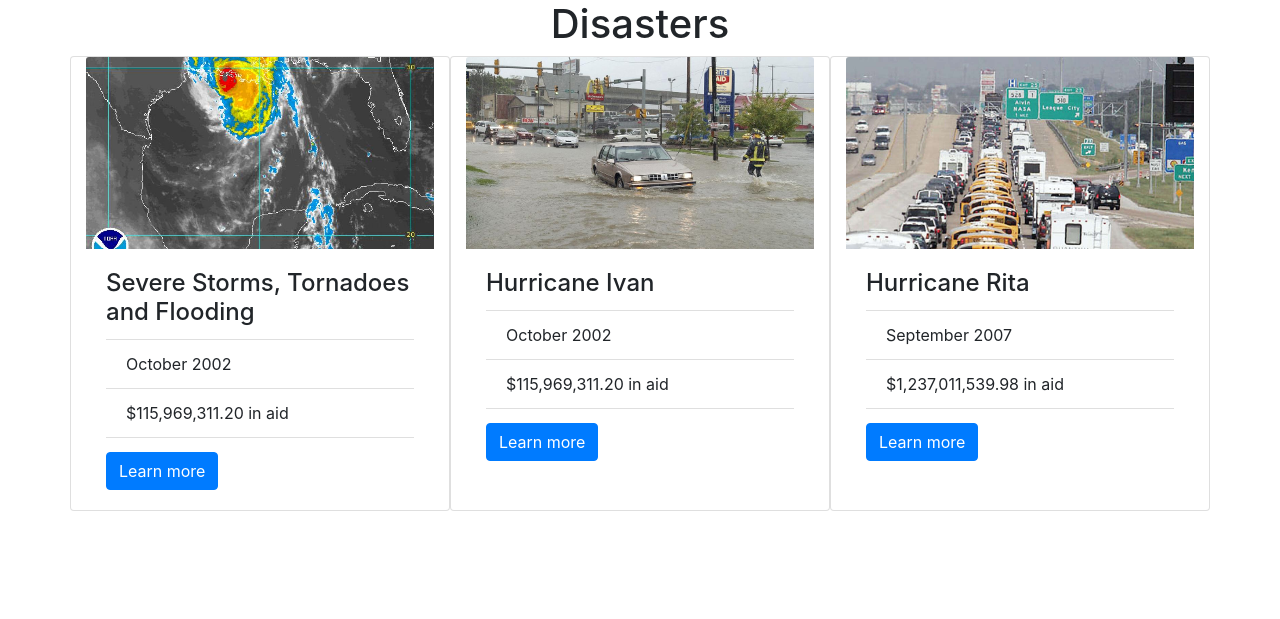
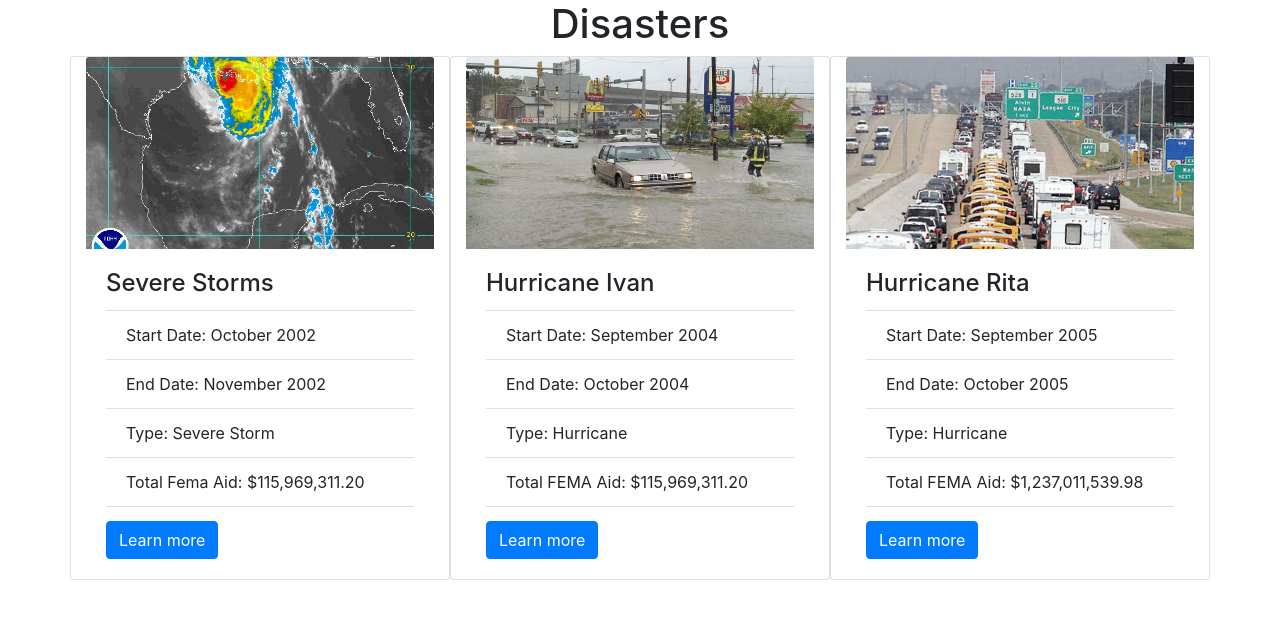
Before and after one commit to shreyanak/stormshelters, a Flask app: page /disasters in a window 1280 px wide. Shown: the part 56-675 px from the top of the page. Run offline with Flask 3, Linux system fonts and the light colour scheme.

Commit message:
edits to storm model page

```diff
--- a/templates/storm-model.html
+++ b/templates/storm-model.html
@@ -22,10 +22,12 @@
       <div class="col-sm-4 card">
         <img class="card-img-top" src="/static/img/storm1_1.jpg" alt="Houston October 2002 Rainstorms">
         <div class="card-body">
-        <h4 class="card-title">Severe Storms, Tornadoes and Flooding</h4>
+        <h4 class="card-title">Severe Storms</h4>
         <ul class="list-group list-group-flush">
-          <li class="list-group-item">October 2002</li>
-          <li class="list-group-item">$115,969,311.20 in aid</li>
+          <li class="list-group-item">Start Date: October 2002</li>
+          <li class="list-group-item">End Date: November 2002</li>
+          <li class="list-group-item">Type: Severe Storm</li>
+          <li class="list-group-item">Total Fema Aid: $115,969,311.20</li>
         </ul>
         <a href="{{url_for('storm1')}}" class="btn btn-primary">Learn more</a>
       </div>
@@ -36,8 +38,10 @@
         <div class="card-body">
         <h4 class="card-title">Hurricane Ivan</h4>
         <ul class="list-group list-group-flush">
-          <li class="list-group-item">October 2002</li>
-          <li class="list-group-item">$115,969,311.20 in aid</li>
+          <li class="list-group-item">Start Date: September 2004</li>
+          <li class="list-group-item">End Date: October 2004</li>
+          <li class="list-group-item">Type: Hurricane</li>
+          <li class="list-group-item">Total FEMA Aid: $115,969,311.20</li>
         </ul>
         <a href="{{url_for('storm2')}}" class="btn btn-primary">Learn more</a>
       </div>
@@ -48,8 +52,10 @@
         <div class="card-body">
         <h4 class="card-title">Hurricane Rita</h4>
         <ul class="list-group list-group-flush">
-          <li class="list-group-item">September 2007</li>
-          <li class="list-group-item">$1,237,011,539.98 in aid</li>
+          <li class="list-group-item">Start Date: September 2005</li>
+          <li class="list-group-item">End Date: October 2005</li>
+          <li class="list-group-item">Type: Hurricane</li>
+          <li class="list-group-item">Total FEMA Aid: $1,237,011,539.98</li>
         </ul>
         <a href="{{url_for('storm3')}}" class="btn btn-primary">Learn more</a>
       </div>
--- a/templates/storm1.html
+++ b/templates/storm1.html
@@ -52,10 +52,10 @@
 
   <div class="instanceText" style="padding-left: 20px" id="instanceInformationList">
     <h3 class="text-left">About: </h3>
-    <p id="startDate">Ended: </p>
-    <p id="endDate">Type: </p>
+    <p id="startDate">Start Date: </p>
+    <p id="endDate">End Date: </p>
     <p id="type">Type: </p>
-    <p id="totalAid">Aid: </p>
+    <p id="totalAid">Aid: $</p>
   </div>
 </body>
 </html>
```
Also changed, not shown: templates/storm2.html (+3 -37 lines), templates/storm3.html (+5 -5 lines).
